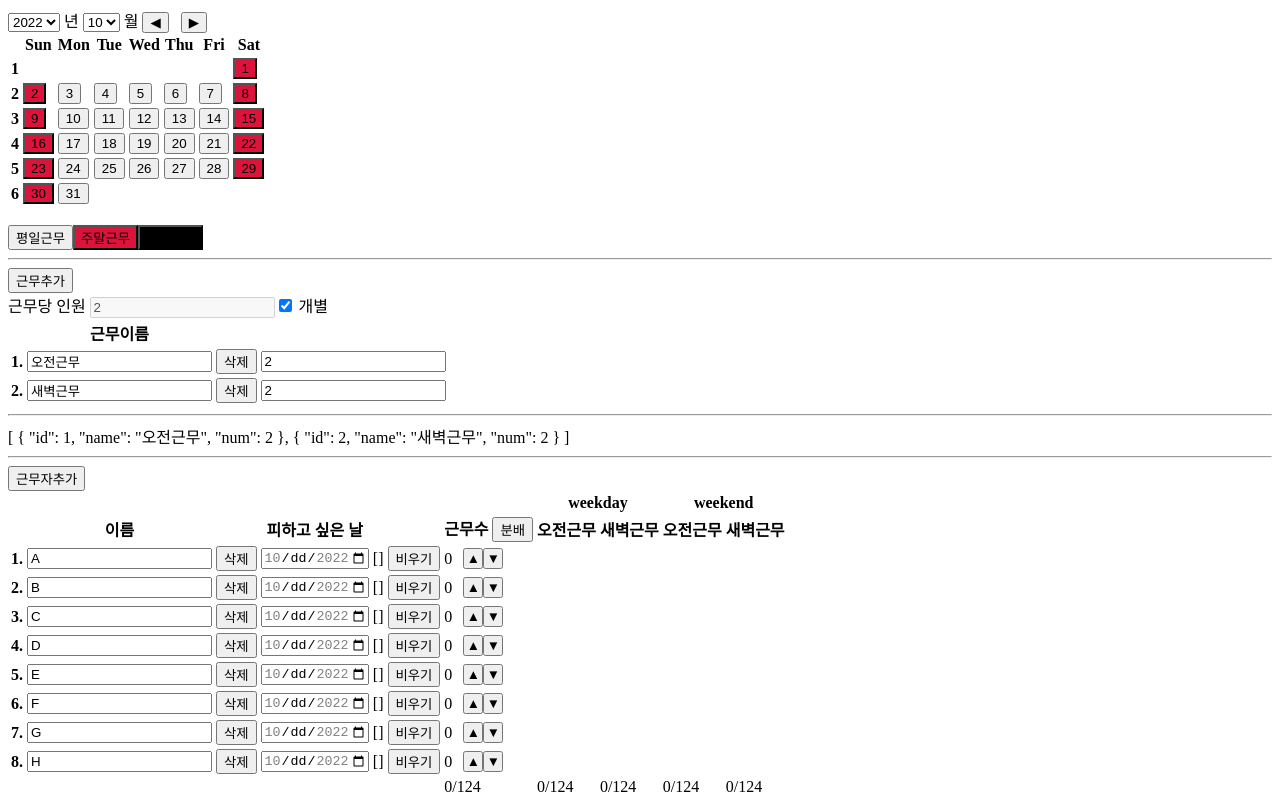
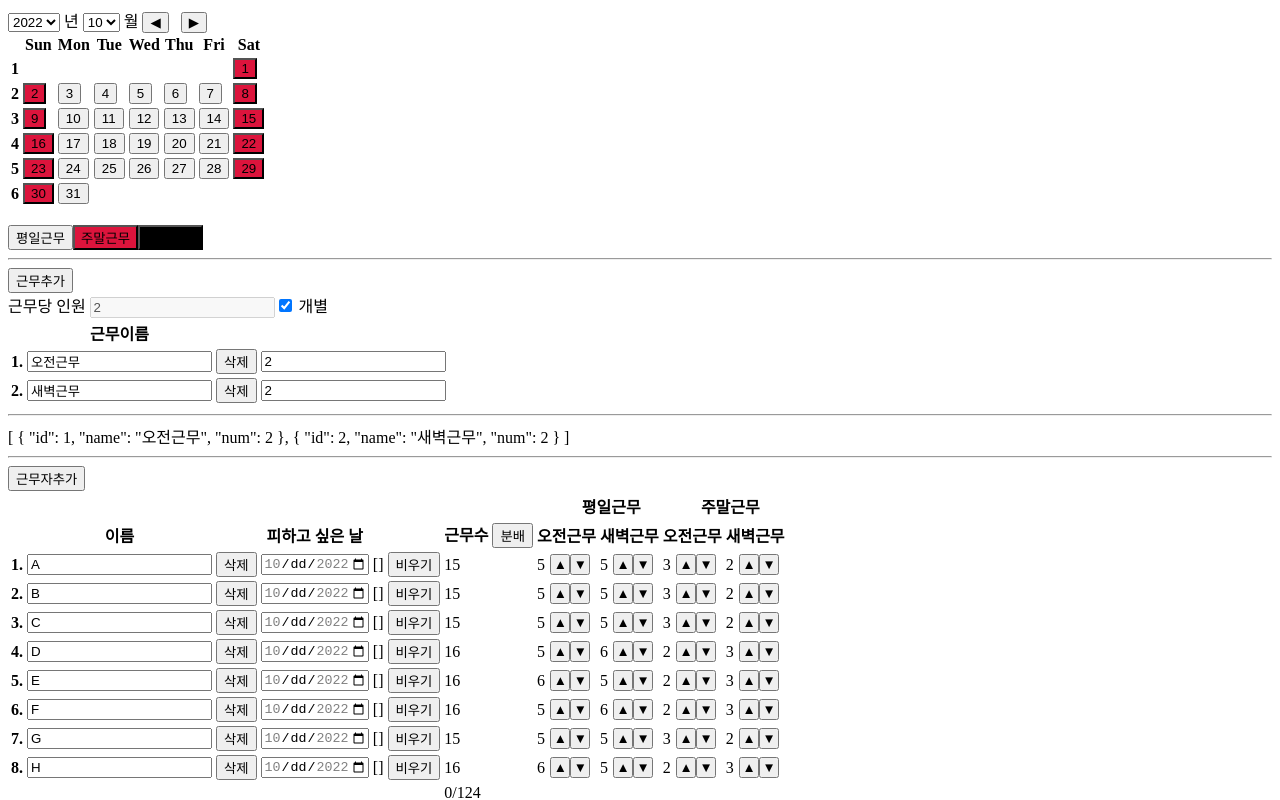
Before and after one commit to woajun/schedule-divider, a Vue app: page / in a window 1280 px wide. Both pictures are taken after a click on the button "분배". Shown: the top 800 px of the page. Built offline with nearby package versions, Linux system fonts and the light colour scheme.

Commit message:
visible distributed work

```diff
--- a/src/components/SpecifyWorker/SpecifyWorker.vue
+++ b/src/components/SpecifyWorker/SpecifyWorker.vue
@@ -158,6 +158,12 @@ const down = (w:SpecifyWorker) => {
   w.times -= 1;
 };
 
+const totals = (w:SpecifyWorker) => {
+  const dd = w.weekday.reduce((c, p) => c + p, 0);
+  const de = w.weekend.reduce((c, p) => c + p, 0);
+  return dd + de;
+};
+
 </script>
 <template>
   <div>
@@ -171,11 +177,11 @@ const down = (w:SpecifyWorker) => {
         <thead>
           <tr>
             <th colspan="8" />
-            <th colspan="2">
-              weekday
+            <th :colspan="props.shifts.length * 2">
+              평일근무
             </th>
-            <th colspan="2">
-              weekend
+            <th :colspan="props.shifts.length * 2">
+              주말근무
             </th>
           </tr>
           <tr>
@@ -185,15 +191,18 @@ const down = (w:SpecifyWorker) => {
             <th>피하고 싶은 날</th>
             <th />
             <th />
-            <th colspan="2">
-              근무수 <button @click="onClick">
+            <th>
+              근무수
+              <button @click="onClick">
                 분배
               </button>
             </th>
-            <th>오전근무</th>
-            <th>새벽근무</th>
-            <th>오전근무</th>
-            <th>새벽근무</th>
+            <th v-for="s in props.shifts" :key="s.id" colspan="2">
+              {{ s.name }}
+            </th>
+            <th v-for="s in props.shifts" :key="s.id" colspan="2">
+              {{ s.name }}
+            </th>
           </tr>
         </thead>
         <tbody>
@@ -212,7 +221,11 @@ const down = (w:SpecifyWorker) => {
                 비우기
               </button>
             </td>
-            <td>{{ worker.times }}</td>
+            <td>{{ totals(worker) }}</td>
+            <template v-for="(num, i) in worker.weekday" :key="i">
+              <td>
+                {{ num }}
+              </td>
               <td>
                 <button class="btn" @click="()=>up(worker)">
                   ▲
@@ -221,6 +234,20 @@ const down = (w:SpecifyWorker) => {
                   ▼
                 </button>
               </td>
+            </template>
+            <template v-for="(num, i) in worker.weekend" :key="i">
+              <td>
+                {{ num }}
+              </td>
+              <td>
+                <button class="btn" @click="()=>up(worker)">
+                  ▲
+                </button>
+                <button class="btn" @click="()=>down(worker)">
+                  ▼
+                </button>
+              </td>
+            </template>
           </tr>
           <tr>
             <td />
@@ -232,10 +259,6 @@ const down = (w:SpecifyWorker) => {
             <td colspan="2">
               {{ total }}/{{ maximum }}
             </td>
-            <td>{{ total }}/{{ maximum }}</td>
-            <td>{{ total }}/{{ maximum }}</td>
-            <td>{{ total }}/{{ maximum }}</td>
-            <td>{{ total }}/{{ maximum }}</td>
           </tr>
         </tbody>
       </table>
```
Lines whose indentation alone changed are shown as unchanged.
